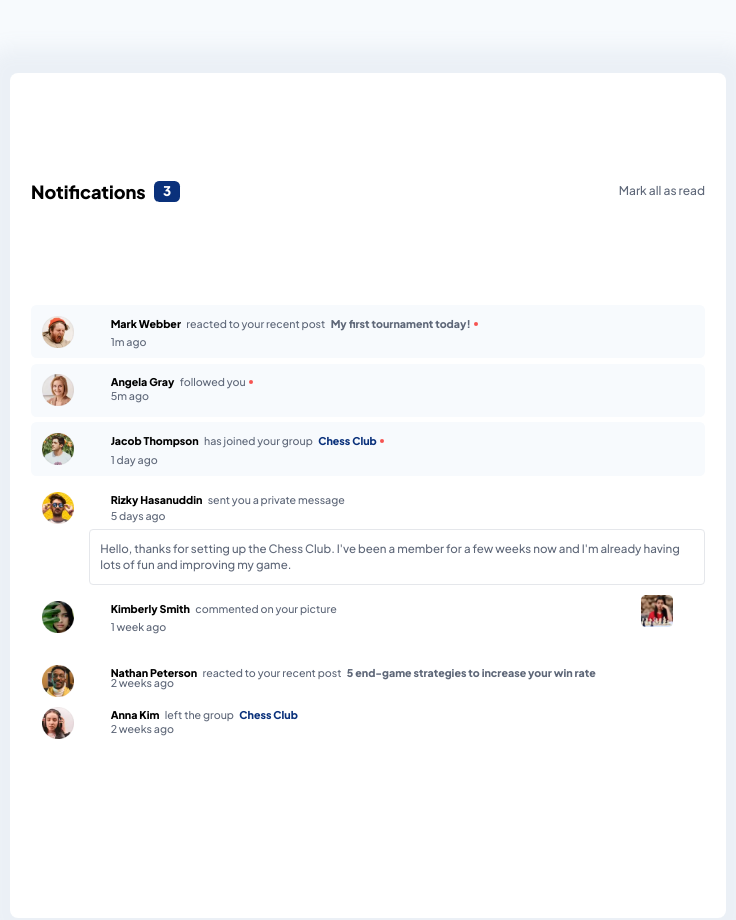
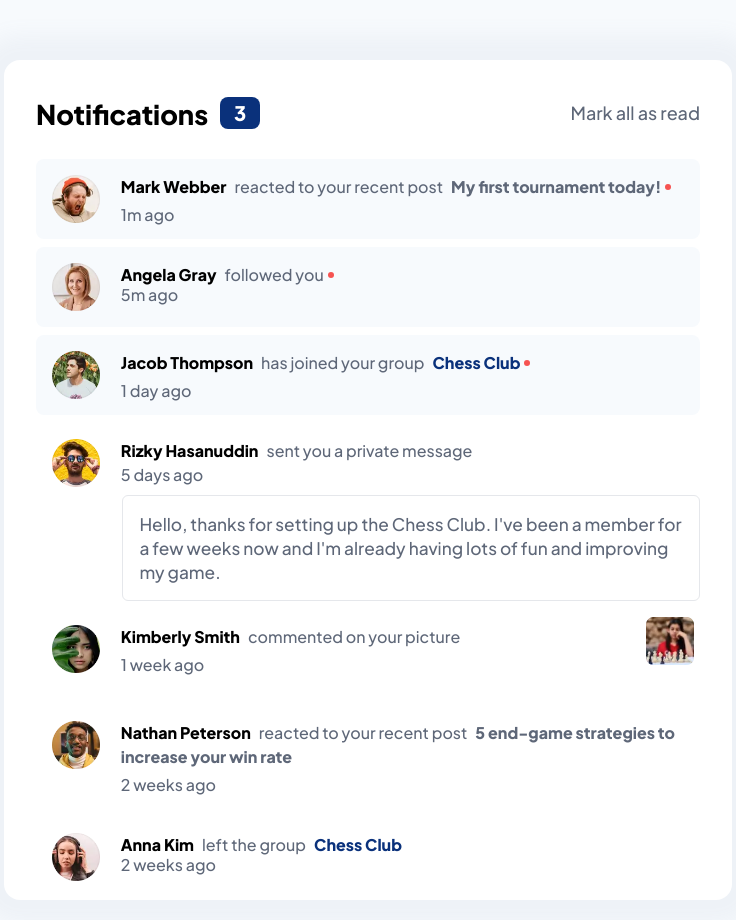
Before and after one commit to pkthunder87/notifications-page, a React (Vite) app: page / in a window 1280 px wide. Shown: the top 920 px of the page, without its empty margins (352-1088 px from the left). Built offline with nearby package versions, Linux system fonts and the light colour scheme.

Commit message:
Feat: Modify sizes for desktop design in App

```diff
--- a/src/App.jsx
+++ b/src/App.jsx
@@ -3,7 +3,7 @@ import NotificationsTop from './components/NotificationsTop';
 
 function App() {
   return (
-    <div className="grid h-[100dvh] w-full overflow-scroll rounded-xl bg-white px-4 py-4 text-2xl shadow-[0_0_20px_25px_rgba(138,154,183,.1)] sm:h-[79.2rem] sm:w-[56dvw]  sm:px-8">
+    <div className="grid h-[100dvh] w-full overflow-scroll rounded-[16px] bg-white px-4 py-4 text-2xl shadow-[0_0_20px_25px_rgba(138,154,183,.08)] sm:mb-8 sm:h-[52.5rem] sm:w-[45.5rem] sm:px-8">
       <NotificationsTop />
       <NotificationsList />
     </div>
--- a/src/index.css
+++ b/src/index.css
@@ -4,7 +4,7 @@
 
 @layer base {
   html {
-    @apply text-[90%] sm:text-[66.7%];
+    @apply text-[90%] sm:text-[100%];
   }
 
   body {
```
